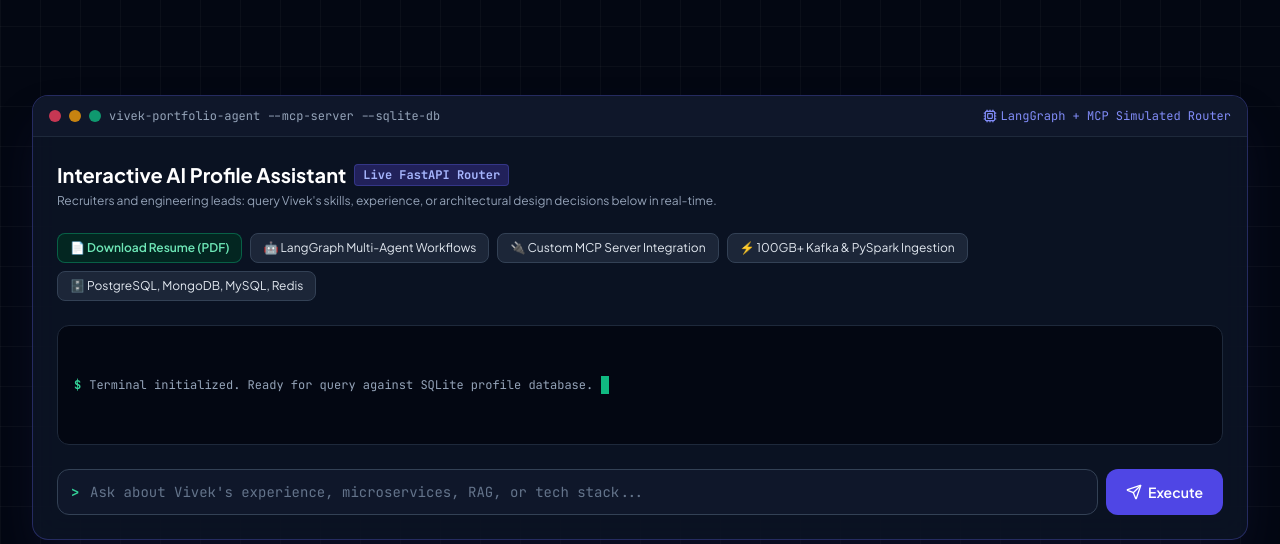
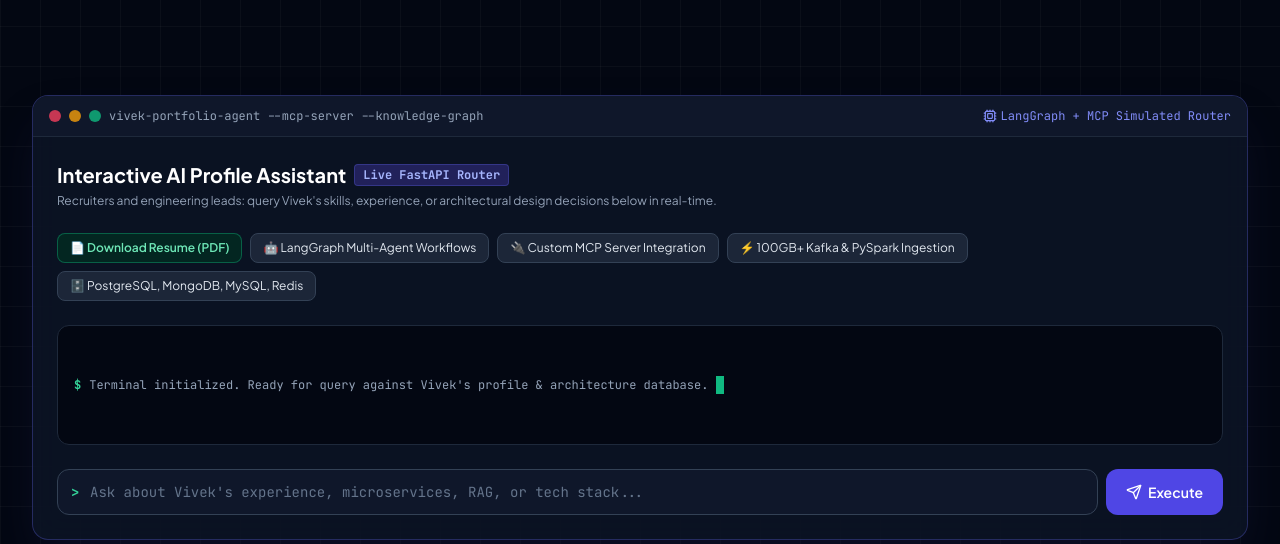
Before and after one commit to vivekjais16/profile_project, a FastAPI app: page / in a window 1280 px wide. Shown: the part 1414-1958 px from the top of the page. Run offline with FastAPI, Linux system fonts and the light colour scheme; some libraries are stand-ins or nearby versions.

Commit message:
feat(ui): remove public and admin SQLite references and refine clean production branding

```diff
--- a/app/admin/router.py
+++ b/app/admin/router.py
@@ -154,7 +154,7 @@ async def admin_profile_save(
     profile_summary_1: str = Form(...),
     profile_summary_2: str = Form(...),
     years_of_experience: float = Form(4.5),
-    footer_tagline: str = Form("Engineered with FastAPI, SQLAlchemy 2.0 & SQLite. Designed for high throughput & reliability."),
+    footer_tagline: str = Form("Engineered with FastAPI, SQLAlchemy 2.0 & Production Microservices. Designed for high throughput & reliability."),
     admin_user: str = Depends(require_admin),
     db: Session = Depends(get_db),
 ):
--- a/app/core/database.py
+++ b/app/core/database.py
@@ -59,7 +59,7 @@ def init_db() -> None:
                 if "resume_updated_at" not in columns:
                     conn.exec_driver_sql("ALTER TABLE profiles ADD COLUMN resume_updated_at VARCHAR(50) DEFAULT 'Recently Uploaded'")
                 if "footer_tagline" not in columns:
-                    conn.exec_driver_sql("ALTER TABLE profiles ADD COLUMN footer_tagline VARCHAR(255) DEFAULT 'Engineered with FastAPI, SQLAlchemy 2.0 & SQLite. Designed for high throughput & reliability.'")
+                    conn.exec_driver_sql("ALTER TABLE profiles ADD COLUMN footer_tagline VARCHAR(255) DEFAULT 'Engineered with FastAPI, SQLAlchemy 2.0 & Production Microservices. Designed for high throughput & reliability.'")
                 conn.commit()
         except Exception:
             pass
--- a/app/models/profile.py
+++ b/app/models/profile.py
@@ -29,7 +29,8 @@ class Profile(Base):
     status_text = Column(String(150), default="Available for Senior / Lead Roles")
     resume_filename = Column(String(255), default="Vivek_Jaiswal_Resume.pdf")
     resume_updated_at = Column(String(50), default="Recently Uploaded")
-    footer_tagline = Column(String(255), default="Engineered with FastAPI, SQLAlchemy 2.0 & SQLite. Designed for high throughput & reliability.")
+    footer_tagline = Column(String(255), default="Engineered with FastAPI, SQLAlchemy 2.0 & Production Microservices. Designed for high throughput & reliability.")
+
 
 
 
--- a/app/schemas/profile.py
+++ b/app/schemas/profile.py
@@ -26,7 +26,7 @@ class ProfileRead(BaseModel):
     status_text: str
     resume_filename: Optional[str] = "Vivek_Jaiswal_Resume.pdf"
     resume_updated_at: Optional[str] = "Recently Uploaded"
-    footer_tagline: Optional[str] = "Engineered with FastAPI, SQLAlchemy 2.0 & SQLite. Designed for high throughput & reliability."
+    footer_tagline: Optional[str] = "Engineered with FastAPI, SQLAlchemy 2.0 & Production Microservices. Designed for high throughput & reliability."
 
 
     model_config = ConfigDict(from_attributes=True)
--- a/app/templates/admin/base.html
+++ b/app/templates/admin/base.html
@@ -42,7 +42,7 @@
                     <span>Admin Control Center</span>
                 </a>
                 <span class="px-2 py-0.5 rounded text-[10px] font-mono bg-emerald-950 text-emerald-400 border border-emerald-500/30">
-                    SQLite DB Active
+                    Production Database Active
                 </span>
             </div>
 
@@ -106,7 +106,7 @@
                 <i data-lucide="shield-check" class="w-4 h-4 text-purple-400"></i> Admin Credentials
             </a>
 
-            <form action="/admin/reseed" method="post" onsubmit="return confirm('Re-seed SQLite database with resume defaults? Any custom manual records will be restored to resume state.');" class="pt-2">
+            <form action="/admin/reseed" method="post" onsubmit="return confirm('Restore database with resume defaults? Any custom manual records will be restored to resume state.');" class="pt-2">
                 <button type="submit" class="w-full text-left flex items-center gap-2.5 px-3.5 py-2.5 rounded-xl text-xs font-mono text-slate-400 hover:text-rose-400 hover:bg-rose-950/30 transition">
                     <i data-lucide="refresh-cw" class="w-3.5 h-3.5"></i> Restore Resume DB
                 </button>
--- a/app/templates/admin/experiences.html
+++ b/app/templates/admin/experiences.html
@@ -8,7 +8,7 @@
     <div class="flex items-center justify-between border-b border-slate-800 pb-4">
         <div>
             <h1 class="text-2xl font-bold text-white tracking-tight">Work History & Career Highlights</h1>
-            <p class="text-xs text-slate-400 mt-0.5">Manage companies, dates, tech stacks, and individual accomplishment bullet points in SQLite</p>
+            <p class="text-xs text-slate-400 mt-0.5">Manage companies, dates, tech stacks, and individual accomplishment bullet points in database</p>
         </div>
     </div>
 
--- a/app/templates/admin/login.html
+++ b/app/templates/admin/login.html
@@ -16,7 +16,7 @@
                 VJ
             </div>
             <h1 class="text-2xl font-bold text-white tracking-tight">Portfolio Admin Panel</h1>
-            <p class="text-xs text-slate-400">Authenticate to manage SQLite database & system settings</p>
+            <p class="text-xs text-slate-400">Authenticate to access portfolio admin & system settings</p>
         </div>
 
         {% if error %}
--- a/app/templates/admin/profile.html
+++ b/app/templates/admin/profile.html
@@ -8,7 +8,7 @@
     <div class="flex items-center justify-between border-b border-slate-800 pb-4">
         <div>
             <h1 class="text-2xl font-bold text-white tracking-tight">Edit Profile, Metrics & Competencies</h1>
-            <p class="text-xs text-slate-400 mt-0.5">All updates save instantly into SQLite database and update live on the web</p>
+            <p class="text-xs text-slate-400 mt-0.5">All updates save instantly and reflect live on the web</p>
         </div>
     </div>
 
@@ -87,7 +87,7 @@
 
         <div>
             <label for="footer_tagline" class="block text-xs font-mono text-slate-300 mb-1">Footer Tagline / Tech Description</label>
-            <input type="text" id="footer_tagline" name="footer_tagline" required value="{{ profile.footer_tagline if profile and profile.footer_tagline else 'Engineered with FastAPI, SQLAlchemy 2.0 & SQLite. Designed for high throughput & reliability.' }}" class="w-full px-4 py-2.5 rounded-xl bg-slate-900 border border-slate-700 text-sm text-white focus:outline-none focus:border-emerald-500">
+            <input type="text" id="footer_tagline" name="footer_tagline" required value="{{ profile.footer_tagline if profile and profile.footer_tagline else 'Engineered with FastAPI, SQLAlchemy 2.0 & Production Microservices. Designed for high throughput & reliability.' }}" class="w-full px-4 py-2.5 rounded-xl bg-slate-900 border border-slate-700 text-sm text-white focus:outline-none focus:border-emerald-500">
         </div>
 
         <div class="grid grid-cols-1 sm:grid-cols-3 gap-4">
--- a/app/templates/admin/projects.html
+++ b/app/templates/admin/projects.html
@@ -8,7 +8,7 @@
     <div class="flex items-center justify-between border-b border-slate-800 pb-4">
         <div>
             <h1 class="text-2xl font-bold text-white tracking-tight">Architectural Case Studies & Systems</h1>
-            <p class="text-xs text-slate-400 mt-0.5">Manage featured architectural case studies in SQLite</p>
+            <p class="text-xs text-slate-400 mt-0.5">Manage featured architectural case studies in database</p>
         </div>
     </div>
 
--- a/app/templates/admin/qualifications.html
+++ b/app/templates/admin/qualifications.html
@@ -8,7 +8,7 @@
     <div class="flex items-center justify-between border-b border-slate-800 pb-4">
         <div>
             <h1 class="text-2xl font-bold text-white tracking-tight">Academic Foundation & Certifications</h1>
-            <p class="text-xs text-slate-400 mt-0.5">Manage degree information, HackerRank certifications, achievements, and soft skills in SQLite</p>
+            <p class="text-xs text-slate-400 mt-0.5">Manage degree information, HackerRank certifications, achievements, and soft skills in database</p>
         </div>
     </div>
 
--- a/app/templates/admin/settings.html
+++ b/app/templates/admin/settings.html
@@ -68,7 +68,7 @@
                 <label class="block text-xs font-mono text-slate-300 mb-1">
                     Google 16-Character App Password *
                     {% if smtp_cfg.smtp_password %}
-                    <span class="text-emerald-400 ml-2 font-normal">(Password is saved in SQLite)</span>
+                    <span class="text-emerald-400 ml-2 font-normal">(Password is securely saved)</span>
                     {% endif %}
                 </label>
                 <input type="password" name="smtp_password" placeholder="e.g. abcd efgh ijkl mnop (paste 16 characters)" value="{{ smtp_cfg.smtp_password }}" class="w-full px-4 py-2.5 rounded-xl bg-slate-900 border border-slate-700 text-sm text-white focus:outline-none focus:border-emerald-500">
--- a/app/templates/admin/skills.html
+++ b/app/templates/admin/skills.html
@@ -8,7 +8,7 @@
     <div class="flex items-center justify-between border-b border-slate-800 pb-4">
         <div>
             <h1 class="text-2xl font-bold text-white tracking-tight">Technical Skills Matrix</h1>
-            <p class="text-xs text-slate-400 mt-0.5">Manage skills, categories, and proficiency percentages in SQLite</p>
+            <p class="text-xs text-slate-400 mt-0.5">Manage skills, categories, and proficiency percentages in database</p>
         </div>
     </div>
 
--- a/app/templates/base.html
+++ b/app/templates/base.html
@@ -130,7 +130,7 @@
                     <span class="text-xs text-slate-500 font-mono">Senior Software Engineer</span>
                 </div>
                 <p class="text-xs text-slate-400 text-center md:text-left">
-                    {{ profile.footer_tagline if profile and profile.footer_tagline else 'Engineered with FastAPI, SQLAlchemy 2.0 & SQLite. Designed for high throughput & reliability.' }}
+                    {{ profile.footer_tagline if profile and profile.footer_tagline else 'Engineered with FastAPI, SQLAlchemy 2.0 & Production Microservices. Designed for high throughput & reliability.' }}
                 </p>
             </div>
 
--- a/app/templates/index.html
+++ b/app/templates/index.html
@@ -136,7 +136,7 @@
                     <span class="w-3 h-3 rounded-full bg-rose-500/80 inline-block"></span>
                     <span class="w-3 h-3 rounded-full bg-amber-500/80 inline-block"></span>
                     <span class="w-3 h-3 rounded-full bg-emerald-500/80 inline-block"></span>
-                    <span class="text-xs font-mono text-slate-400 ml-2">vivek-portfolio-agent --mcp-server --sqlite-db</span>
+                    <span class="text-xs font-mono text-slate-400 ml-2">vivek-portfolio-agent --mcp-server --knowledge-graph</span>
                 </div>
                 <div class="text-xs font-mono text-indigo-400 flex items-center gap-1">
                     <i data-lucide="cpu" class="w-3.5 h-3.5"></i> LangGraph + MCP Simulated Router
@@ -178,7 +178,7 @@
                 <div id="ai-terminal-output" class="bg-dark-950 rounded-xl p-4 border border-slate-800 min-h-[120px] flex flex-col justify-center">
                     <div class="font-mono text-xs text-slate-400 flex items-center gap-2">
                         <span class="text-emerald-400 font-bold">$</span>
-                        <span>Terminal initialized. Ready for query against SQLite profile database.</span>
+                        <span>Terminal initialized. Ready for query against Vivek's profile & architecture database.</span>
                         <span class="terminal-cursor"></span>
                     </div>
                 </div>
@@ -561,7 +561,7 @@
             <!-- Working Contact Form -->
             <div class="lg:col-span-2 glass-panel rounded-2xl p-8 border border-slate-800 shadow-xl">
                 <h3 class="text-lg font-bold text-white mb-2">Send a Message</h3>
-                <p class="text-xs text-slate-400 mb-6">Messages are validated and stored dynamically in SQLite.</p>
+                <p class="text-xs text-slate-400 mb-6">Messages are validated and delivered directly to Vivek.</p>
 
                 <form id="contact-form" class="space-y-4">
                     <div class="grid grid-cols-1 sm:grid-cols-2 gap-4">
```
